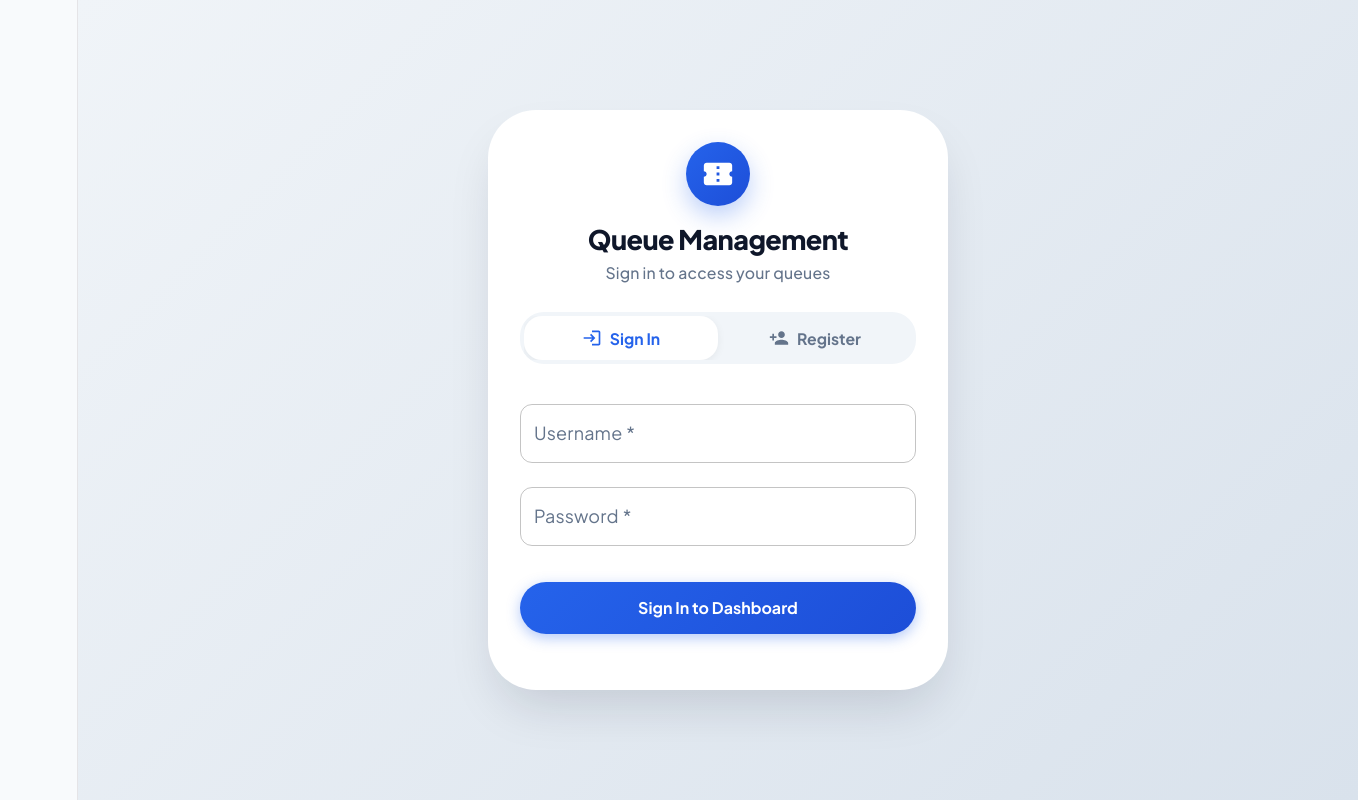
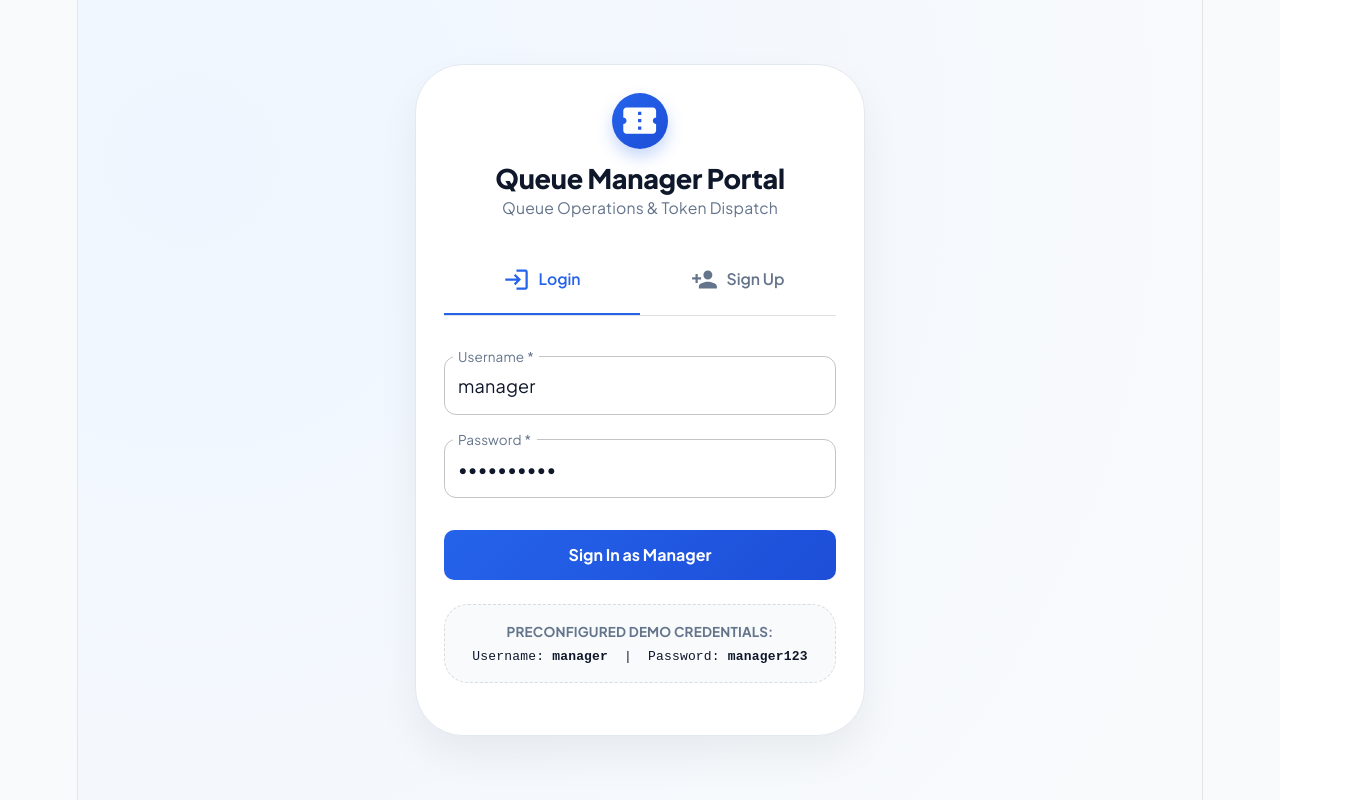
Before and after one commit to Veeratsolanki27/Queuemanagement, a React (Vite) app in the folder frontend/: page /login in a window 1280 px wide. Shown: the whole page, 1358 px wide, since content can reach past the window. Built offline with nearby package versions, Linux system fonts and the light colour scheme; no server answers.

Commit message:
fix: restore original clean login UI structure

```diff
--- a/frontend/src/pages/AuthPage.tsx
+++ b/frontend/src/pages/AuthPage.tsx
@@ -9,6 +9,7 @@ import {
   Tabs,
   Tab,
   Alert,
+  Paper,
   CircularProgress,
 } from '@mui/material';
 import {
@@ -22,8 +23,8 @@ import { useSnackbar } from 'notistack';
 
 export const AuthPage: React.FC = () => {
   const [tabIndex, setTabIndex] = useState(0);
-  const [username, setUsername] = useState('');
-  const [password, setPassword] = useState('');
+  const [username, setUsername] = useState('manager');
+  const [password, setPassword] = useState('manager123');
   const [fullName, setFullName] = useState('');
   const [loading, setLoading] = useState(false);
   const [errorMsg, setErrorMsg] = useState('');
@@ -48,7 +49,7 @@ export const AuthPage: React.FC = () => {
           return;
         }
         await register(username, password, fullName);
-        enqueueSnackbar('Manager account registered successfully!', { variant: 'success' });
+        enqueueSnackbar('Account created successfully!', { variant: 'success' });
       }
       navigate('/queues');
     } catch (err: any) {
@@ -64,50 +65,47 @@ export const AuthPage: React.FC = () => {
     <Box
       sx={{
         minHeight: '100vh',
-        width: '100vw',
-        margin: 0,
-        padding: 0,
         display: 'flex',
         alignItems: 'center',
         justifyContent: 'center',
-        background: 'linear-gradient(135deg, #f0f4f8 0%, #d9e2ec 100%)',
+        background: 'radial-gradient(circle at 10% 20%, rgb(239, 246, 255) 0%, rgb(248, 250, 252) 90%)',
+        p: 2,
       }}
     >
       <Card
         sx={{
-          maxWidth: 460,
-          width: '92%',
-          p: { xs: 3, sm: 4 },
+          maxWidth: 450,
+          width: '100%',
+          p: { xs: 2.5, sm: 3.5 },
           borderRadius: 4,
-          boxShadow: '0 25px 50px -12px rgba(15, 23, 42, 0.15)',
-          border: 'none',
-          backgroundColor: '#ffffff',
+          boxShadow: '0 20px 40px rgba(0,0,0,0.06)',
+          border: '1px solid #e2e8f0',
         }}
       >
         <CardContent sx={{ p: 0 }}>
           {/* Header */}
-          <Box sx={{ textAlign: 'center', mb: 3.5 }}>
+          <Box sx={{ textAlign: 'center', mb: 3 }}>
             <Box
               sx={{
-                width: 64,
-                height: 64,
+                width: 56,
+                height: 56,
                 borderRadius: 3,
                 background: 'linear-gradient(135deg, #2563eb, #1d4ed8)',
                 display: 'inline-flex',
                 alignItems: 'center',
                 justifyContent: 'center',
                 color: '#fff',
-                mb: 2,
-                boxShadow: '0 10px 25px rgba(37, 99, 235, 0.3)',
+                mb: 1.5,
+                boxShadow: '0 8px 16px rgba(37, 99, 235, 0.25)',
               }}
             >
-              <QueueIcon sx={{ fontSize: 34 }} />
+              <QueueIcon fontSize="large" />
             </Box>
-            <Typography variant="h5" sx={{ fontWeight: 800, letterSpacing: '-0.02em', color: '#0f172a' }}>
-              Queue Management
+            <Typography variant="h5" sx={{ fontWeight: 800 }}>
+              Queue Manager Portal
             </Typography>
-            <Typography variant="body2" sx={{ color: '#64748b', mt: 0.5, fontWeight: 500 }}>
-              {tabIndex === 0 ? 'Sign in to access your queues' : 'Register a new manager account'}
+            <Typography variant="body2" color="text.secondary">
+              Queue Operations & Token Dispatch
             </Typography>
           </Box>
 
@@ -116,40 +114,24 @@ export const AuthPage: React.FC = () => {
             onChange={(_, val) => {
               setTabIndex(val);
               setErrorMsg('');
-              setUsername('');
-              setPassword('');
-              setFullName('');
+              if (val === 0) {
+                setUsername('manager');
+                setPassword('manager123');
+              } else {
+                setUsername('');
+                setPassword('');
+                setFullName('');
+              }
             }}
             variant="fullWidth"
-            sx={{
-              mb: 3,
-              borderRadius: 2,
-              bgcolor: '#f1f5f9',
-              p: 0.5,
-              '& .MuiTabs-indicator': {
-                display: 'none',
-              },
-              '& .MuiTab-root': {
-                fontWeight: 700,
-                borderRadius: 1.5,
-                py: 1.2,
-                minHeight: 44,
-                color: '#64748b',
-                transition: 'all 0.2s',
-                '&.Mui-selected': {
-                  color: '#2563eb',
-                  backgroundColor: '#ffffff',
-                  boxShadow: '0 2px 8px rgba(0,0,0,0.06)',
-                },
-              },
-            }}
+            sx={{ mb: 3, borderBottom: 1, borderColor: 'divider' }}
           >
-            <Tab icon={<LoginIcon sx={{ fontSize: 20 }} />} iconPosition="start" label="Sign In" />
-            <Tab icon={<RegisterIcon sx={{ fontSize: 20 }} />} iconPosition="start" label="Register" />
+            <Tab icon={<LoginIcon />} iconPosition="start" label="Login" />
+            <Tab icon={<RegisterIcon />} iconPosition="start" label="Sign Up" />
           </Tabs>
 
           {errorMsg && (
-            <Alert severity="error" sx={{ mb: 2.5, borderRadius: 2 }}>
+            <Alert severity="error" sx={{ mb: 2, borderRadius: 2 }}>
               {errorMsg}
             </Alert>
           )}
@@ -159,7 +141,7 @@ export const AuthPage: React.FC = () => {
               <TextField
                 fullWidth
                 label="Full Name"
-                placeholder="Enter your full name"
+                placeholder="e.g. John Doe"
                 value={fullName}
                 onChange={(e) => setFullName(e.target.value)}
                 margin="normal"
@@ -171,7 +153,7 @@ export const AuthPage: React.FC = () => {
             <TextField
               fullWidth
               label="Username"
-              placeholder="Enter your username"
+              placeholder="e.g. manager"
               value={username}
               onChange={(e) => setUsername(e.target.value)}
               margin="normal"
@@ -198,28 +180,42 @@ export const AuthPage: React.FC = () => {
               size="large"
               disabled={loading}
               sx={{
-                mt: 3.5,
-                py: 1.5,
+                mt: 3,
+                py: 1.4,
                 fontSize: 16,
                 fontWeight: 700,
-                borderRadius: 2.5,
                 background: 'linear-gradient(135deg, #2563eb, #1d4ed8)',
-                boxShadow: '0 4px 14px rgba(37, 99, 235, 0.35)',
-                '&:hover': {
-                  background: 'linear-gradient(135deg, #1d4ed8, #1e40af)',
-                  boxShadow: '0 6px 18px rgba(37, 99, 235, 0.45)',
-                },
               }}
             >
               {loading ? (
                 <CircularProgress size={24} color="inherit" />
               ) : tabIndex === 0 ? (
-                'Sign In to Dashboard'
+                'Sign In as Manager'
               ) : (
                 'Create Manager Account'
               )}
             </Button>
           </form>
+
+          {tabIndex === 0 && (
+            <Paper
+              variant="outlined"
+              sx={{
+                mt: 3,
+                p: 2,
+                borderRadius: 2,
+                bgcolor: '#f8fafc',
+                borderStyle: 'dashed',
+              }}
+            >
+              <Typography variant="caption" sx={{ fontWeight: 700, color: 'text.secondary', display: 'block', mb: 0.5 }}>
+                PRECONFIGURED DEMO CREDENTIALS:
+              </Typography>
+              <Typography variant="body2" sx={{ fontFamily: 'monospace', fontSize: 13 }}>
+                Username: <strong>manager</strong> &nbsp;|&nbsp; Password: <strong>manager123</strong>
+              </Typography>
+            </Paper>
+          )}
         </CardContent>
       </Card>
     </Box>
```
